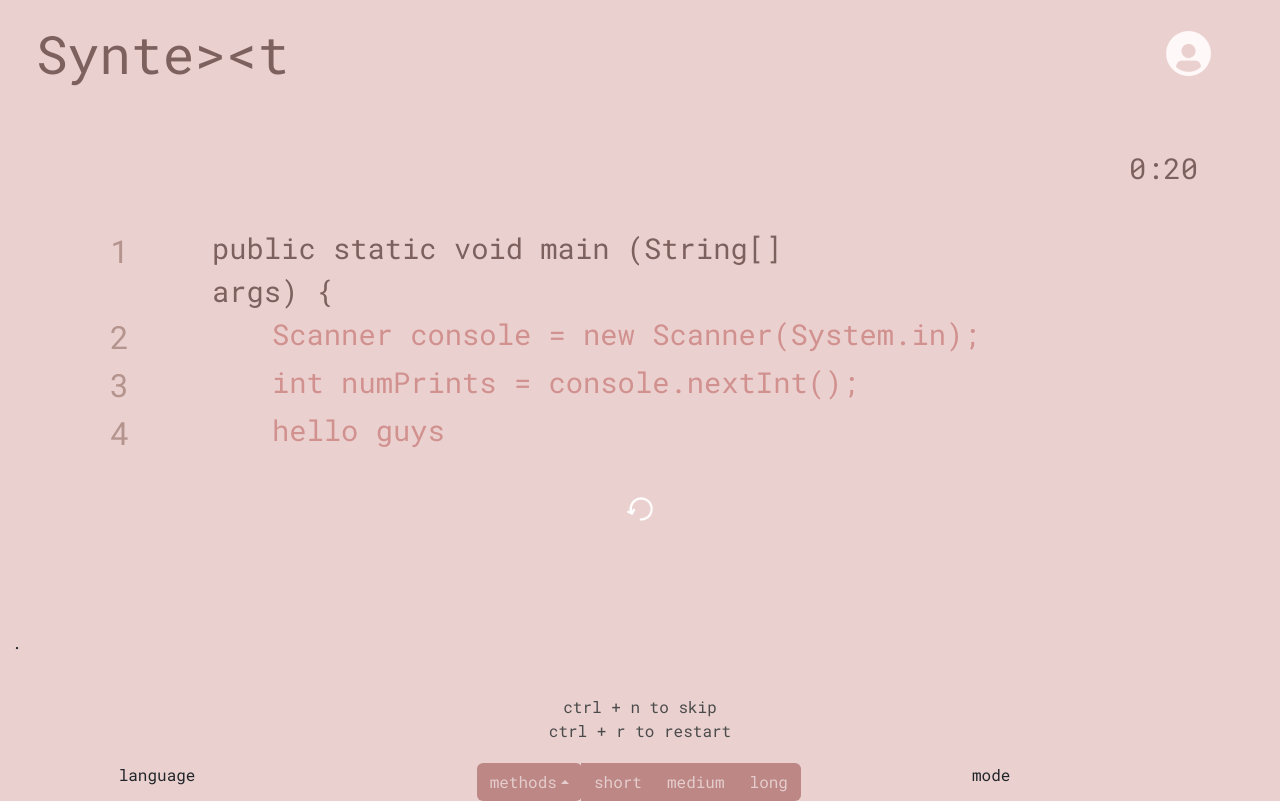
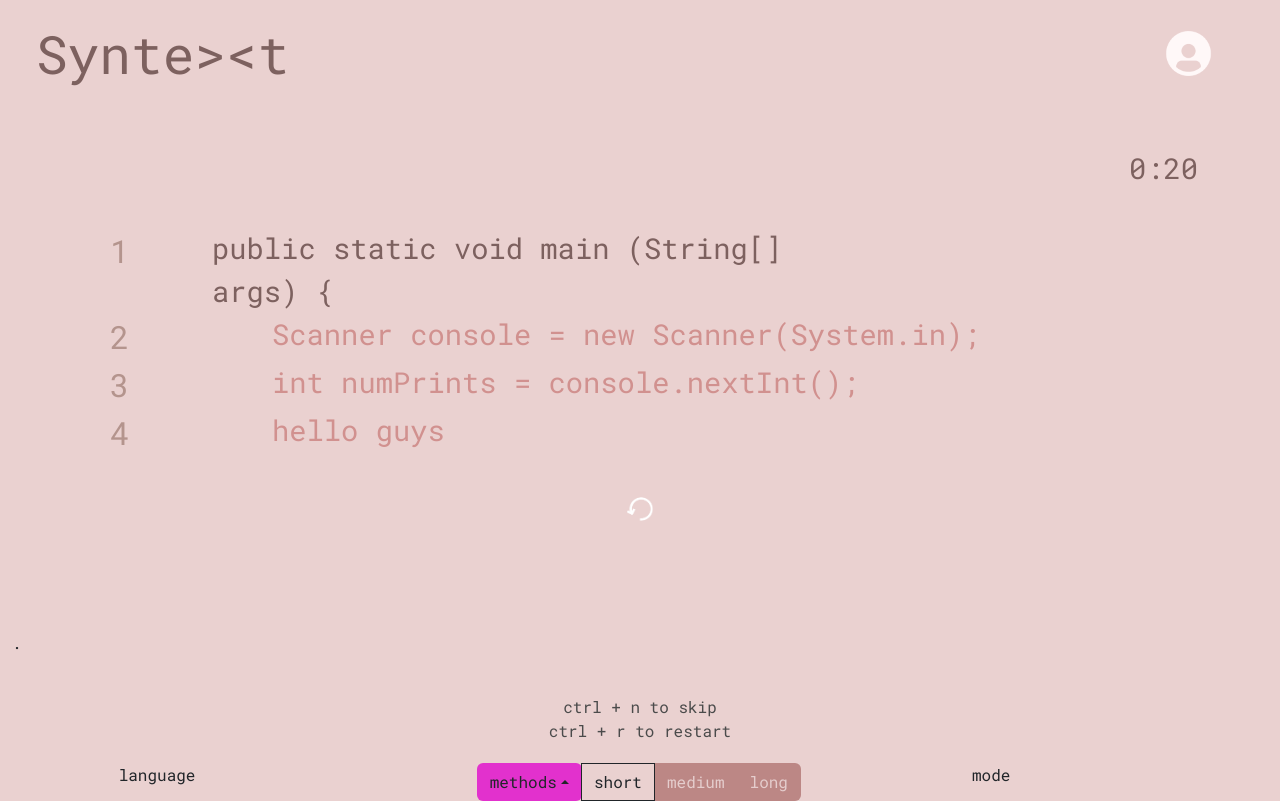
Before and after one commit to hcp-uw/syntext, a React (Create React App) app in the folder client/: page / in a window 1280 px wide. Built offline with nearby package versions, Linux system fonts and the light colour scheme.

Commit message:
toggle button to delete!!

```diff
--- a/client/src/Components/Methods/Methods.js
+++ b/client/src/Components/Methods/Methods.js
@@ -1,4 +1,6 @@
-import Button from 'react-bootstrap/Button';
+import ToggleButton from 'react-bootstrap/ToggleButton';
+import ToggleButtonGroup from 'react-bootstrap/ToggleButtonGroup';
+
 import ButtonGroup from 'react-bootstrap/ButtonGroup';
 import Dropdown from 'react-bootstrap/Dropdown';
 import DropdownButton from 'react-bootstrap/DropdownButton';
@@ -15,6 +17,9 @@ const Methods = () => {
               background-color: #BC8785;
               color: #E5CDCD;
             }
+            .btn-custom2 {
+              background-color: #E231CD;
+            }
           `}
         </style>
       <div class="Methods">
@@ -23,14 +28,16 @@ const Methods = () => {
             <DropdownButton
                 title="methods"
                 drop="up"
-                variant="custom"
+                variant="custom2"
                 className="rounded-start"
               >methods</DropdownButton>
           </Dropdown>
+          <ToggleButtonGroup type="radio" name="options" defaultValue={1}>
+            <ToggleButton variant="custom" id="tbg-radio-1" value={1}>short</ToggleButton>
+            <ToggleButton variant="custom" id="tbg-radio-2" value={2}>medium</ToggleButton>
+            <ToggleButton variant="custom" id="tbg-radio-3" value={3}>long</ToggleButton>
+          </ToggleButtonGroup>
 
-          <Button variant="custom">short</Button>
-          <Button variant="custom">medium</Button>
-          <Button variant="custom">long</Button>
         </ButtonGroup>
       </div>
       </>
```
